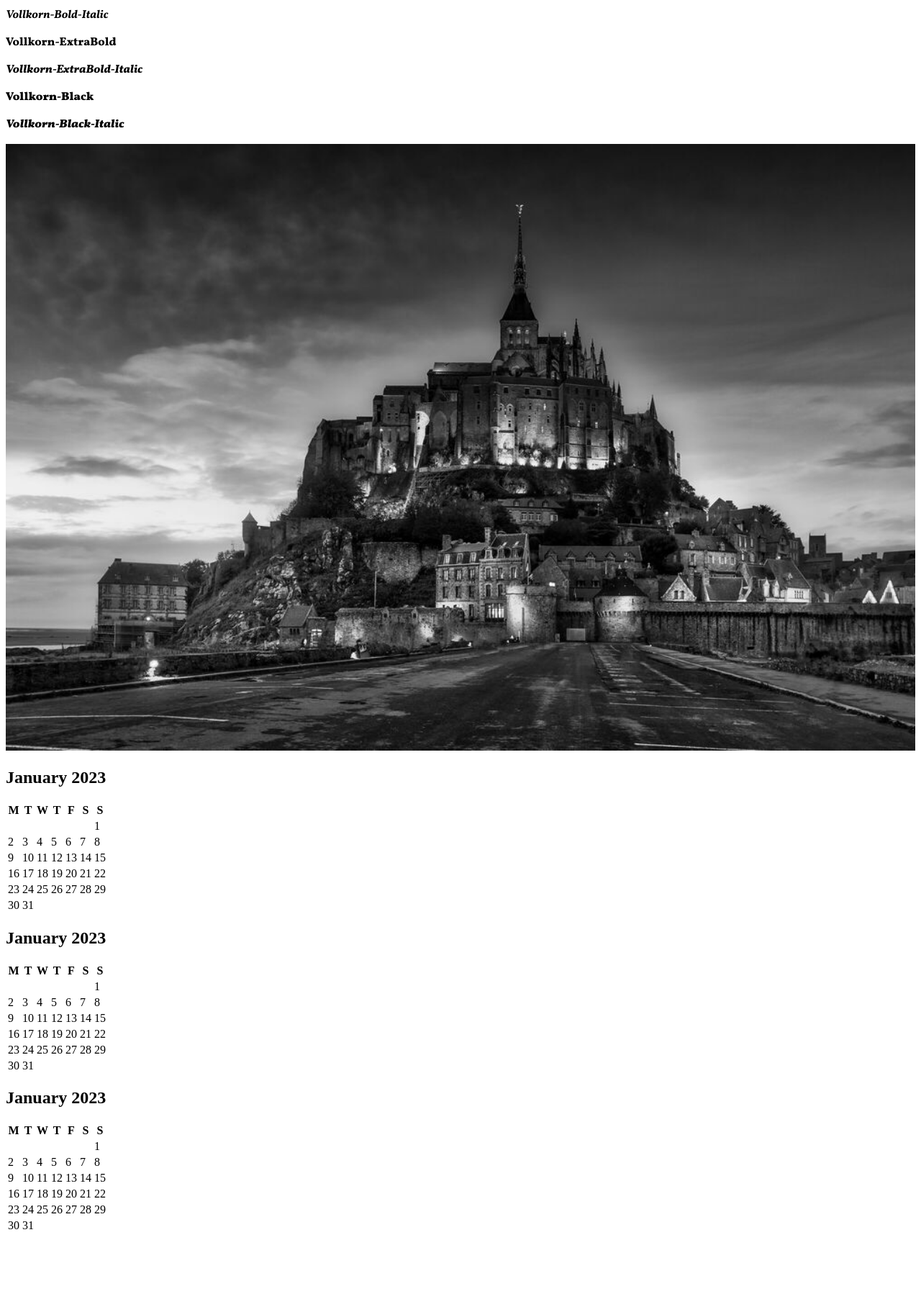
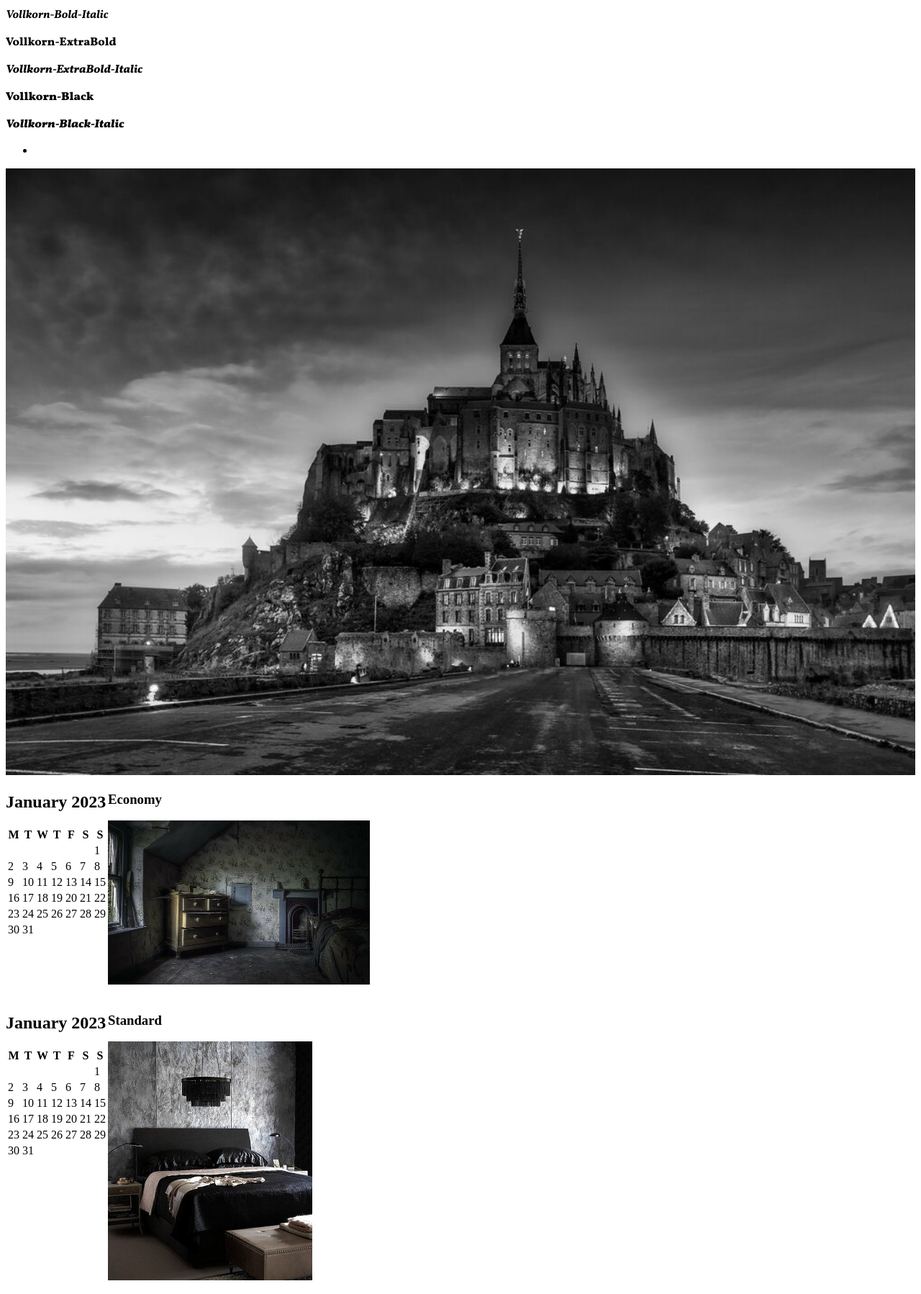
Before and after one commit to Emma-Jonna/Island-Hotel, a PHP site: page / in a window 1280 px wide. Shown: the part 341-2139 px from the top of the page at 72% size. Before the commit the page ends 2049 px from the top, so only its background shows below. Run offline with PHP 8.4, Linux system fonts and the light colour scheme.

Commit message:
added room images

```diff
--- a/CSS/main.css
+++ b/CSS/main.css
@@ -1,3 +1,13 @@
 img {
   width: 100%;
 }
+
+.room img {
+  width: 50%;
+}
+
+.economy,
+.standard,
+.luxury {
+  display: flex;
+}
--- a/index.php
+++ b/index.php
@@ -28,10 +28,24 @@
         <p class="eleven">Vollkorn-Black</p>
         <p class="twelve">Vollkorn-Black-Italic</p>
     </div>
-    <img src="/Images/le-mont-saint-michel-by-night.jpg" alt="">
+    <!-- <img src="/Images/le-mont-saint-michel-by-night.jpg" alt=""> -->
     <!-- <img src="/Images/Best-Beaches-near-Mont-Saint-Michel.jpg" alt=""> -->
     <!-- <img src="/Images/895_0_mon-sen-mishel-smapse1.jpg" alt=""> -->
     <!-- <img src="/Images/castle.jpeg" alt=""> -->
+
+    <header>
+        <nav>
+            <ul>
+                <li></li>
+            </ul>
+        </nav>
+    </header>
+
+    <main>
+        <div class="hero">
+            <img src="/Images/le-mont-saint-michel-by-night.jpg" alt="">
+        </div>
+        <div class="rooms">
             <div class="economy">
                 <div class="calendar">
                     <h2>January 2023</h2>
@@ -102,7 +116,11 @@
                     </table>
                 </div>
                 <div class="room">
-
+                    <h3>Economy</h3>
+                    <img src="/Images/economic.jpg" alt="">
+                    <div class="description">
+                        <p></p>
+                    </div>
                 </div>
             </div>
 
@@ -176,7 +194,11 @@
                     </table>
                 </div>
                 <div class="room">
-
+                    <h3>Standard</h3>
+                    <img src="/Images/standard.jpg" alt="">
+                    <div class="description">
+                        <p></p>
+                    </div>
                 </div>
             </div>
 
@@ -250,9 +272,20 @@
                     </table>
                 </div>
                 <div class="room">
-
+                    <h3>Luxury</h3>
+                    <img src="/Images/view.jpeg" alt="">
+                    <div class="description">
+                        <p></p>
                     </div>
                 </div>
+            </div>
+        </div>
+
+    </main>
+
+    <footer>
+
+    </footer>
 
 </body>
 
```
Also changed, not shown: Images/economic.jpg (added), Images/luxury.jpg (added), Images/standard.jpg (added), Images/view.jpeg (added), database.db (added). Lines whose indentation alone changed are shown as unchanged.
